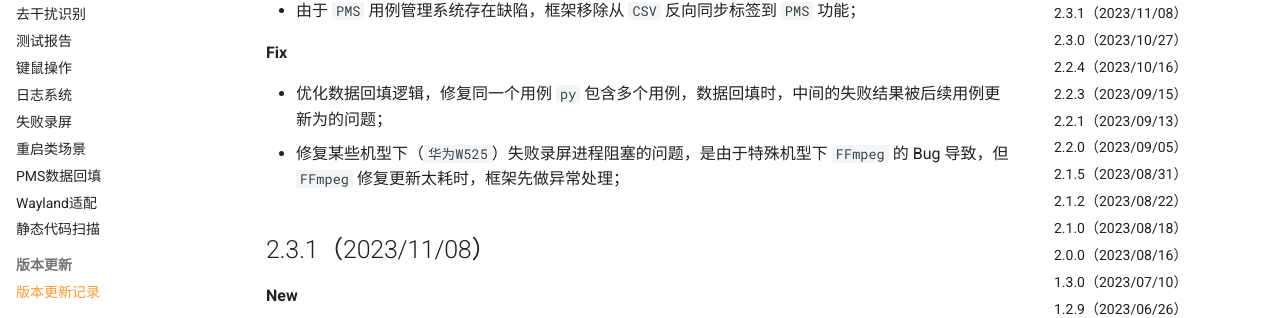
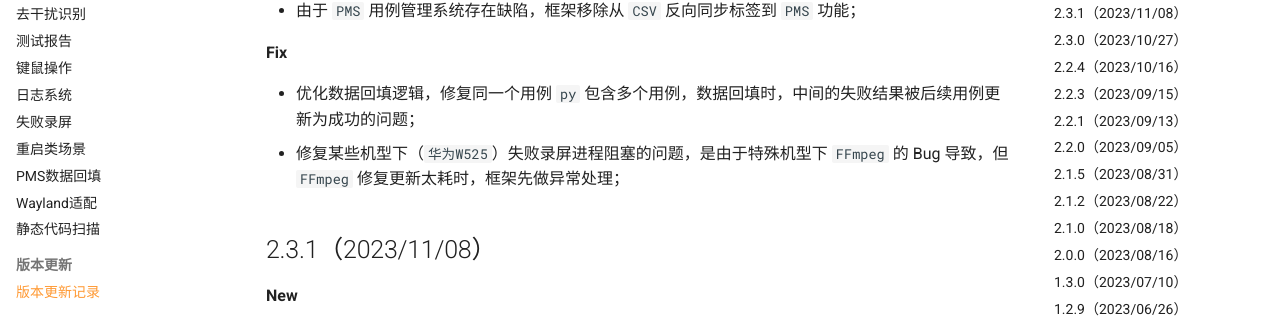
Before and after one commit to linuxdeepin/youqu, an MkDocs documentation site: the page built from docs/RELEASE.md, in a window 1280 px wide and 900 px high, scrolled down 608 px. Shown: the part 176-494 px from the top of the window. Built offline with MkDocs 1.6.1 and Material for MkDocs 9.7.7, drawn with Linux system fonts in a browser that asks for light colours; comment, search, counter and statistics services are not loaded; the version menu is left out.

Commit message:
fix: 更新了版本更新说明文档
Description:

Log:

```diff
--- a/RELEASE.md
+++ b/RELEASE.md
@@ -25,7 +25,7 @@
 
 **Fix**
 
-- 优化数据回填逻辑，修复同一个用例 `py` 包含多个用例，数据回填时，中间的失败结果被后续用例更新为的问题；
+- 优化数据回填逻辑，修复同一个用例 `py` 包含多个用例，数据回填时，中间的失败结果被后续用例更新为成功的问题；
 - 修复某些机型下（`华为W525`）失败录屏进程阻塞的问题，是由于特殊机型下 `FFmpeg` 的 Bug 导致，但 `FFmpeg` 修复更新太耗时，框架先做异常处理；
 
 ## 2.3.1（2023/11/08）
```
